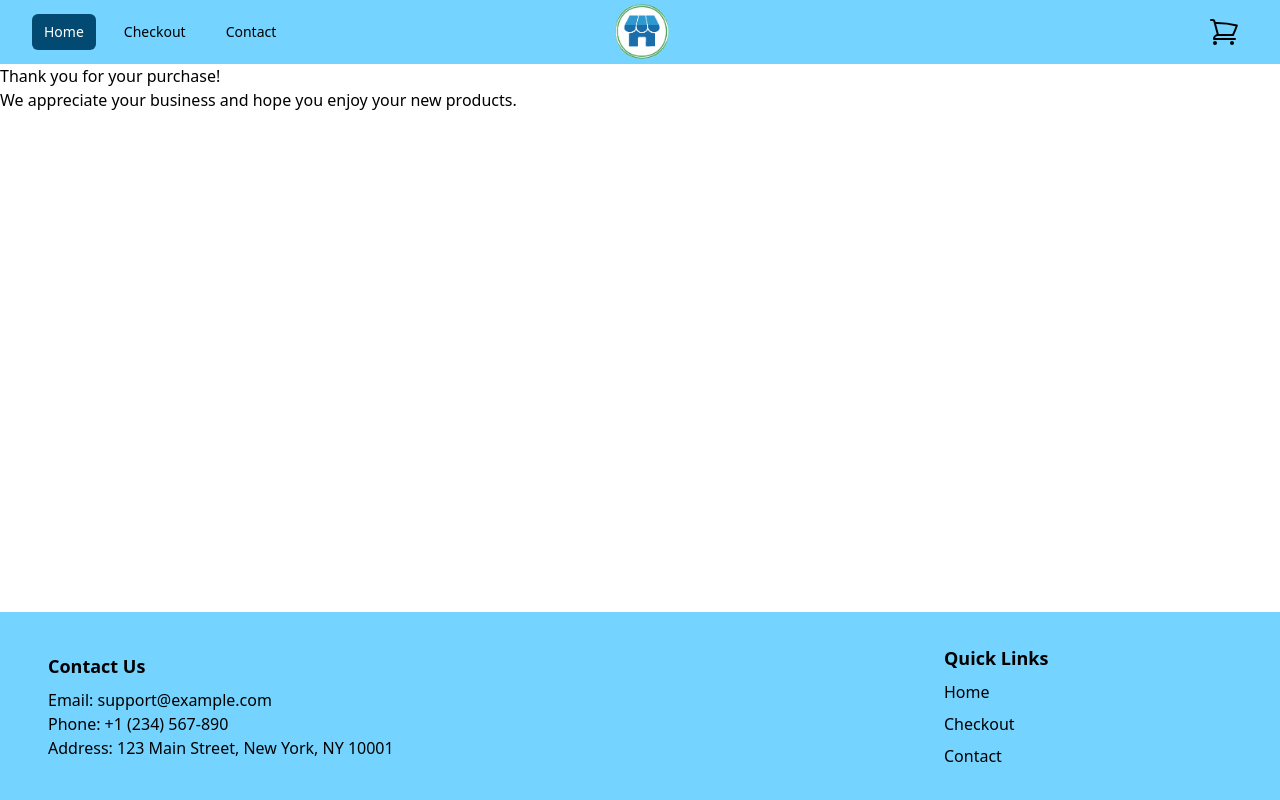
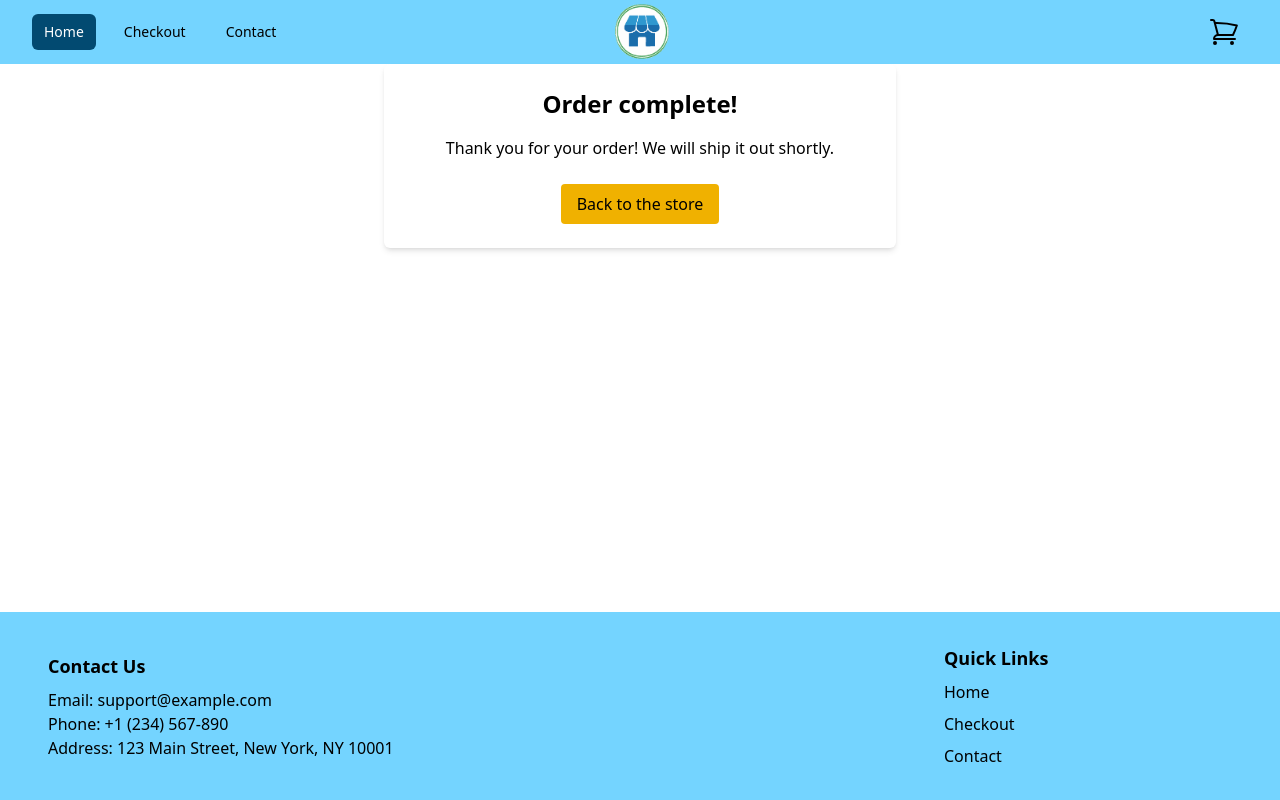
Before and after one commit to VeronikaAas/VReact, a React (Vite) app in the folder ReactCA/: page /success in a window 1280 px wide. Built offline with nearby package versions, Linux system fonts and the light colour scheme.

Commit message:
style: add styling to successpage

```diff
--- a/ReactCA/src/views/4.checkoutsuccess/Success.jsx
+++ b/ReactCA/src/views/4.checkoutsuccess/Success.jsx
@@ -1,12 +1,16 @@
+import { Link } from "react-router-dom";
 
+export default function CheckoutSuccessPage() {
+    return (
+        <div className="p-6 max-w-lg mx-auto bg-white text-black shadow-md rounded-md text-center">
+            <h1 className="text-2xl font-semibold">Order complete!</h1>
+            <p className="mt-4">Thank you for your order! We will ship it out shortly.</p>
 
-const Success = () => {
-    return (
-        <div>
-            <h1>Thank you for your purchase!</h1>
-            <p>We appreciate your business and hope you enjoy your new products.</p>
+            <Link to="/">
+                <button className="mt-6 bg-yellow-500 text-black px-4 py-2 rounded hover:bg-yellow-600">
+                    Back to the store
+                </button>
+            </Link>
         </div>
-    )
+    );
 }
-
-export default Success;
```
